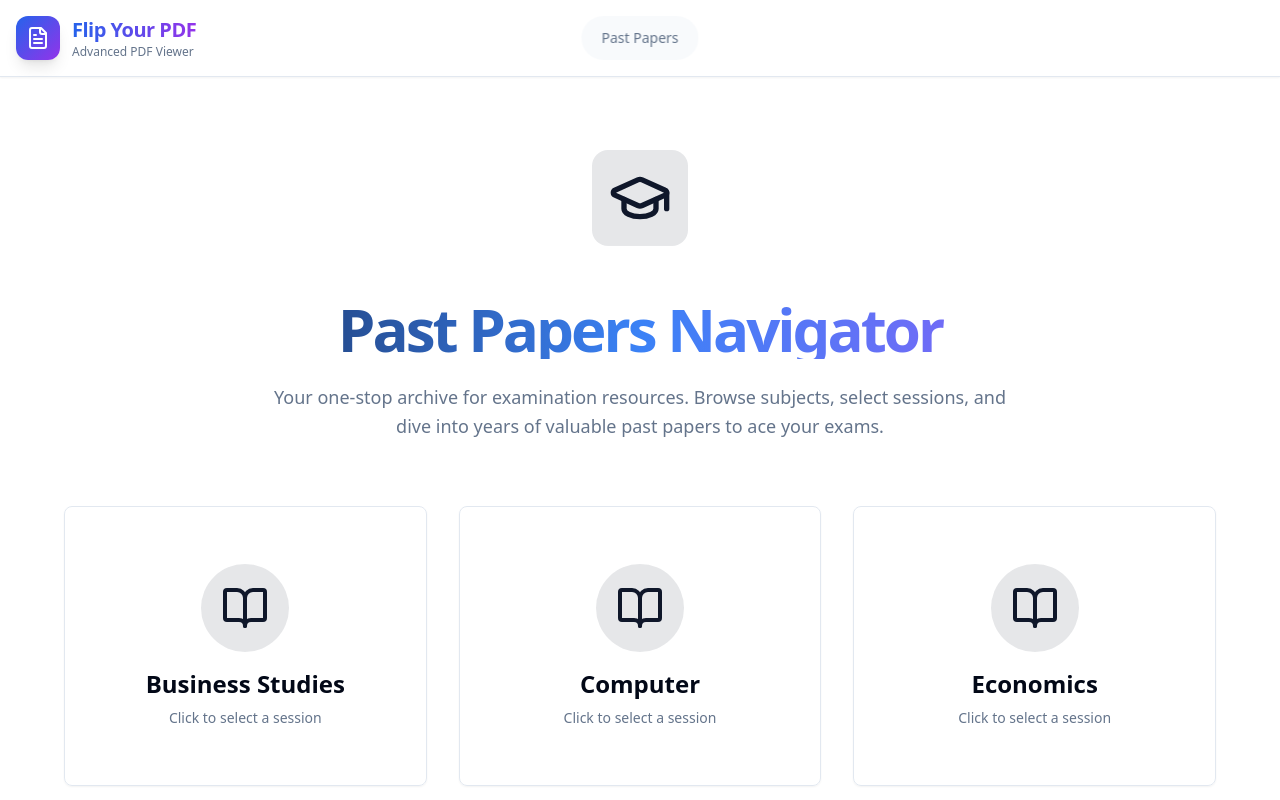
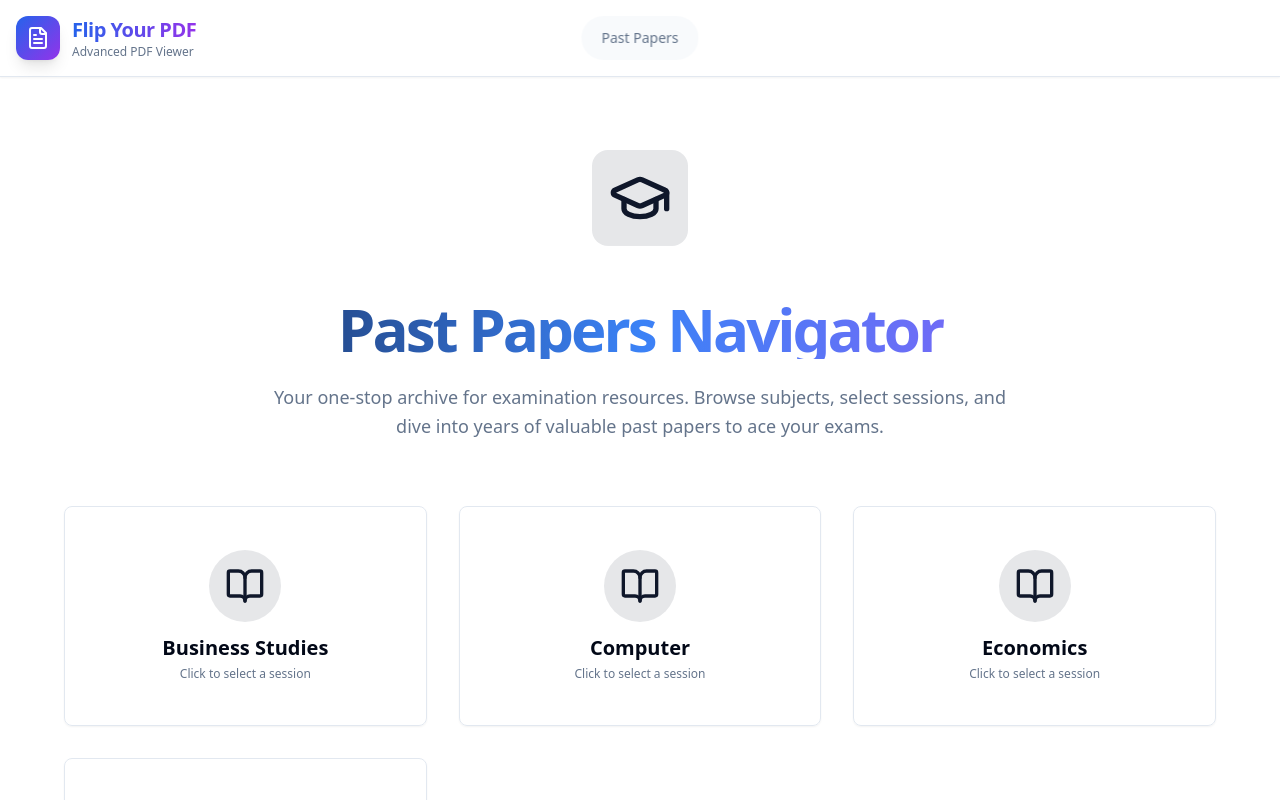
Before and after one commit to ishanpangeni1234/flip-your-pdf, a React (Vite) app: page /past-papers in a window 1280 px wide. Shown: the top 800 px of the page. Built offline with nearby package versions, Linux system fonts and the light colour scheme.

Commit message:
icon small in PP paper

```diff
--- a/src/pages/PastPapers.tsx
+++ b/src/pages/PastPapers.tsx
@@ -194,26 +194,27 @@ const LoadingOverlay = () => (
 
 const SessionSelector = ({ subject, sessions, onSelectSession }: { subject: string; sessions: string[]; onSelectSession: (session: string) => void }) => (
   <Card
-    className="group relative flex flex-col justify-center items-center overflow-hidden hover:shadow-2xl hover:border-primary/50 transition-all duration-300 transform hover:-translate-y-2 cursor-pointer min-h-[280px] bg-card/60 backdrop-blur-sm"
+    className="group relative flex flex-col justify-center items-center overflow-hidden hover:shadow-2xl hover:border-primary/50 transition-all duration-300 transform hover:-translate-y-2 cursor-pointer min-h-[220px] bg-card/60 backdrop-blur-sm" // Changed min-height from [280px] to [220px]
   >
-     <div className="transition-all duration-500 ease-in-out group-hover:opacity-0 group-hover:-translate-y-4 w-full text-center p-6 flex flex-col items-center justify-center">
-        <div className="mx-auto mb-4 p-5 bg-primary/10 rounded-full w-fit group-hover:scale-110 transition-transform duration-300">
-            <BookOpen className="h-12 w-12 text-primary" />
+     <div className="transition-all duration-500 ease-in-out group-hover:opacity-0 group-hover:-translate-y-4 w-full text-center p-4 flex flex-col items-center justify-center"> {/* Changed padding from p-6 to p-4 */}
+        <div className="mx-auto mb-3 p-4 bg-primary/10 rounded-full w-fit group-hover:scale-110 transition-transform duration-300"> {/* Changed padding from p-5 to p-4, mb-4 to mb-3 */}
+            <BookOpen className="h-10 w-10 text-primary" /> {/* Changed icon size from h-12 w-12 to h-10 w-10 */}
         </div>
-        <h3 className="text-2xl font-bold group-hover:text-primary transition-colors">{subject}</h3>
-        <p className="text-sm text-muted-foreground mt-2">Click to select a session</p>
+        <h3 className="text-xl font-bold group-hover:text-primary transition-colors">{subject}</h3> {/* Changed font size from text-2xl to text-xl */}
+        <p className="text-xs text-muted-foreground mt-1">Click to select a session</p> {/* Changed font size from text-sm to text-xs, mt-2 to mt-1 */}
      </div>
-     <div className="absolute inset-0 p-4 flex flex-col items-center justify-center transition-all duration-500 ease-in-out opacity-0 group-hover:opacity-100 group-hover:translate-y-0 translate-y-4 pointer-events-none group-hover:pointer-events-auto">
-        <h4 className="text-lg font-semibold mb-4 text-primary">Select Session</h4>
+     <div className="absolute inset-0 p-3 flex flex-col items-center justify-center transition-all duration-500 ease-in-out opacity-0 group-hover:opacity-100 group-hover:translate-y-0 translate-y-4 pointer-events-none group-hover:pointer-events-auto"> {/* Changed padding from p-4 to p-3 */}
+        <h4 className="text-base font-semibold mb-3 text-primary">Select Session</h4> {/* Changed font size from text-lg to text-base, mb-4 to mb-3 */}
         {sessions.length > 0 ? (
-          <div className="space-y-2 w-full max-w-[85%] mx-auto">
+          <div className="space-y-1.5 w-full max-w-[85%] mx-auto"> {/* Changed space-y-2 to space-y-1.5 */}
             {sessions.map((session) => (
-              <Button key={session} variant="ghost" className="w-full flex justify-between items-center p-3 h-auto hover:bg-primary/10" onClick={() => onSelectSession(session)}>
-                <div className="flex items-center gap-3"><Calendar className="h-5 w-5 text-primary" /><span className="font-medium">{session}</span></div><ChevronRight className="h-4 w-4 text-muted-foreground" />
+              <Button key={session} variant="ghost" className="w-full flex justify-between items-center p-2 h-auto hover:bg-primary/10" onClick={() => onSelectSession(session)}> {/* Changed padding from p-3 to p-2 */}
+                <div className="flex items-center gap-2"><Calendar className="h-4 w-4 text-primary" /><span className="font-medium text-sm">{session}</span></div>{/* Changed icon size from h-5 w-5 to h-4 w-4, added text-sm */}
+                <ChevronRight className="h-3 w-3 text-muted-foreground" /> {/* Changed icon size from h-4 w-4 to h-3 w-3 */}
               </Button>
             ))}
           </div>
-        ) : (<p className="text-sm text-muted-foreground text-center px-4">No sessions available.</p>)}
+        ) : (<p className="text-xs text-muted-foreground text-center px-4">No sessions available.</p>)} {/* Changed font size from text-sm to text-xs */}
      </div>
   </Card>
 )
```
